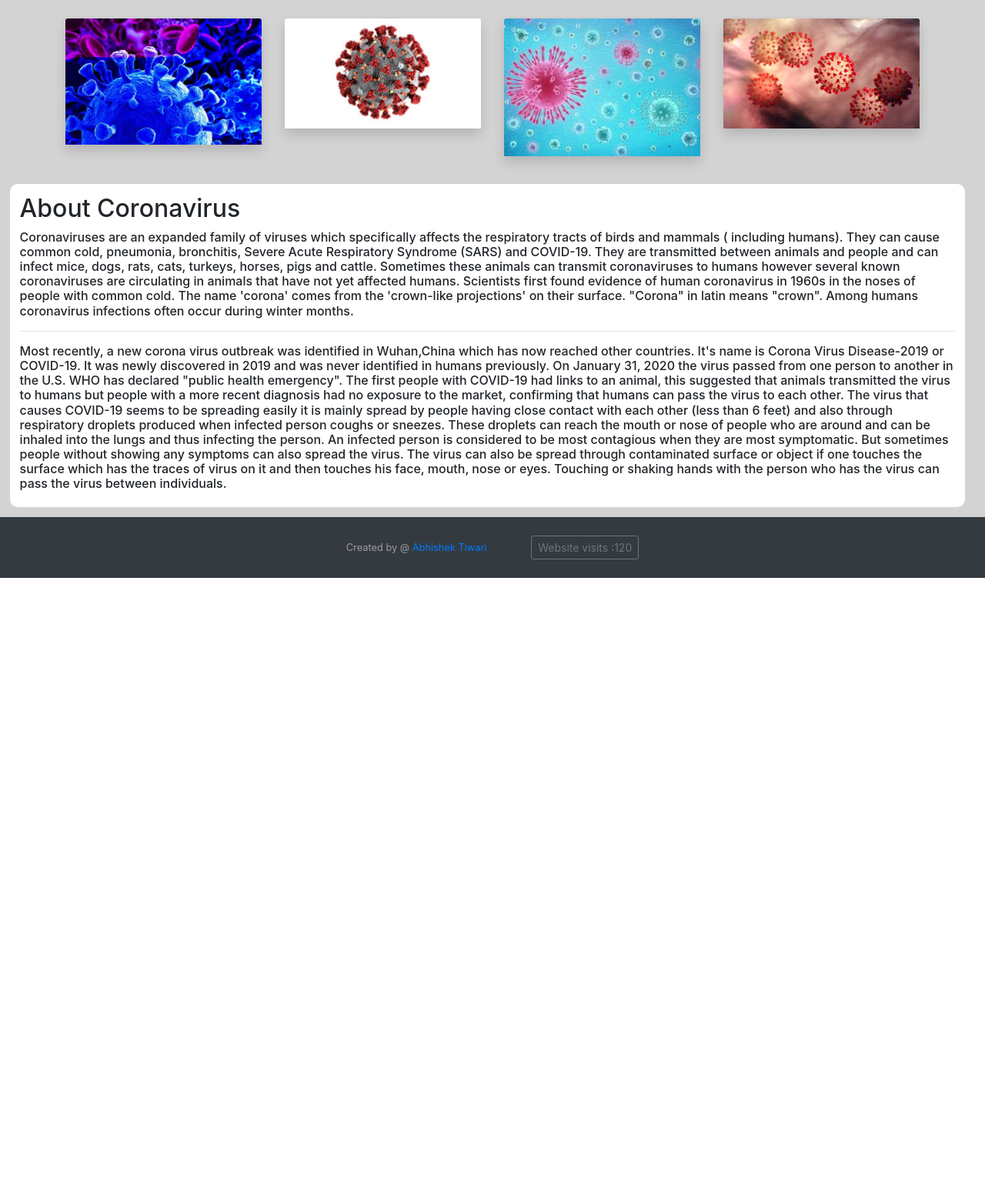
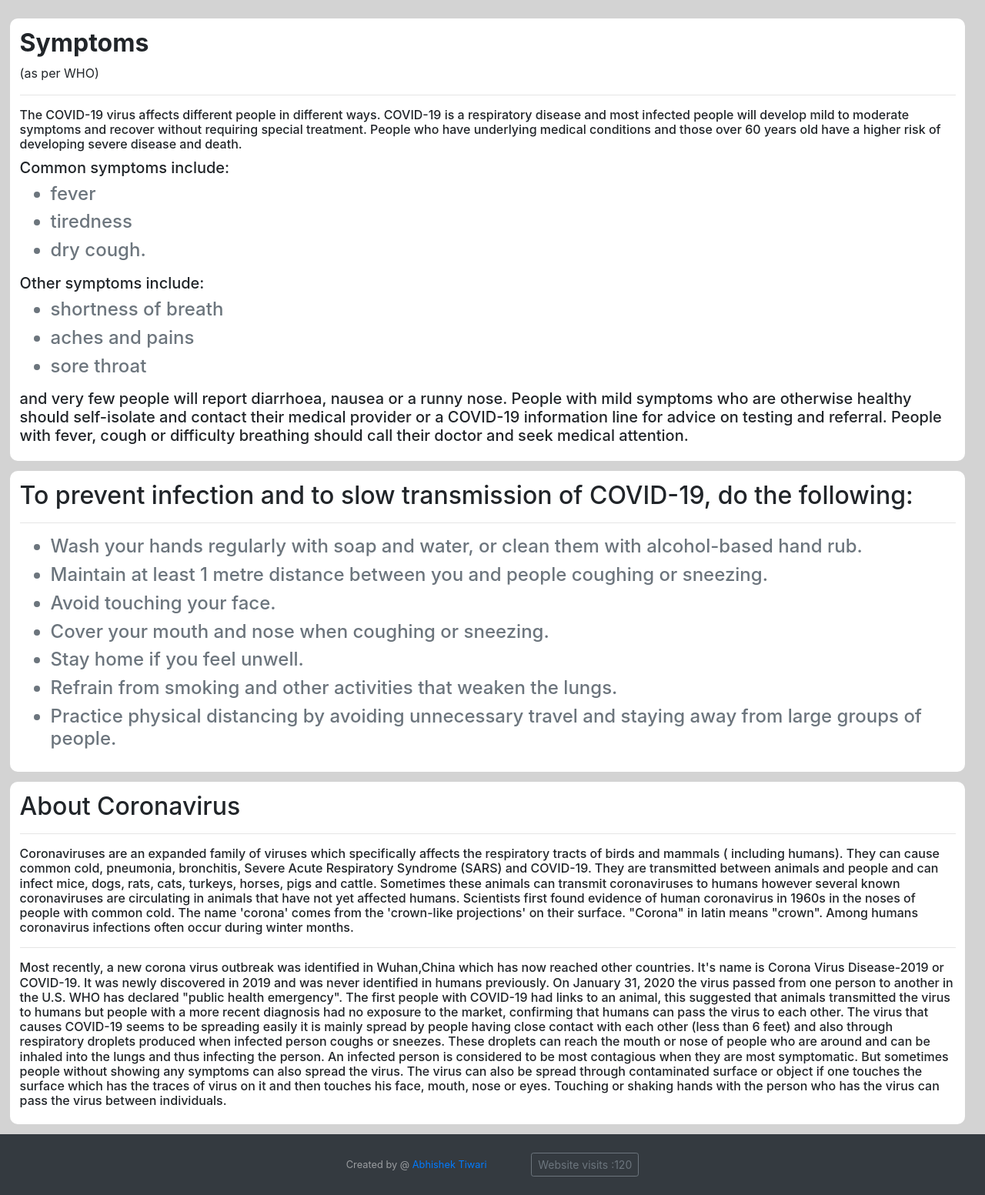
Before and after one commit to iamabhishektiwari/covidTracks, a Django app: page /about-covid19 in a window 1280 px wide. Shown: the part 215-1768 px from the top of the page at 77% size. Before the commit the page ends 966 px from the top, so only its background shows below. Run offline with Django 3.2, Linux system fonts and the light colour scheme; some libraries are stand-ins or nearby versions.

Commit message:
host added -9

```diff
--- a/globalTracks/templates/base.html
+++ b/globalTracks/templates/base.html
@@ -19,8 +19,16 @@
     <script src="https://cdn.jsdelivr.net/npm/popper.js@1.16.0/dist/umd/popper.min.js" integrity="sha384-Q6E9RHvbIyZFJoft+2mJbHaEWldlvI9IOYy5n3zV9zzTtmI3UksdQRVvoxMfooAo" crossorigin="anonymous"></script>
     <script src="https://stackpath.bootstrapcdn.com/bootstrap/4.4.1/js/bootstrap.min.js" integrity="sha384-wfSDF2E50Y2D1uUdj0O3uMBJnjuUD4Ih7YwaYd1iqfktj0Uod8GCExl3Og8ifwB6" crossorigin="anonymous"></script>
     <link rel="stylesheet" href="https://stackpath.bootstrapcdn.com/bootstrap/4.4.1/css/bootstrap.min.css" integrity="sha384-Vkoo8x4CGsO3+Hhxv8T/Q5PaXtkKtu6ug5TOeNV6gBiFeWPGFN9MuhOf23Q9Ifjh" crossorigin="anonymous">
+    <link rel="stylesheet" href="https://cdnjs.cloudflare.com/ajax/libs/font-awesome/4.7.0/css/font-awesome.min.css">
 </head>
 <style>
+.rightextra{
+  padding-right: 10px;
+  margin-right: 10px;
+}
+.white{
+  color: white;
+}
 .blue{
   color:#43459d;
 }
--- a/globalTracks/templates/covid19.html
+++ b/globalTracks/templates/covid19.html
@@ -24,36 +24,73 @@
   </div>
 </header>
 
-<!-- Page Content -->
-<div class="container">
-  <div class="row">
-    <!-- Team Member 1 -->
-    <div class="col-xl-3 col-md-6 mb-4">
-      <div class="card border-0 shadow">
-        <img src="{% static 'img/covid19.jpg' %}" class="card-img-top" alt="...">
-      </div>
-    </div>
-    <!-- Team Member 2 -->
-    <div class="col-xl-3 col-md-6 mb-4">
-      <div class="card border-0 shadow">
-        <img src="{% static 'img/download.jpeg' %}" class="card-img-top" alt="...">
-      </div>
-    </div>
-    <div class="col-xl-3 col-md-6 mb-4">
-      <div class="card border-0 shadow">
-        <img src="{% static 'img/covid-1.jpeg' %}" class="card-img-top" alt="...">
-      </div>
-    </div>
-    <div class="col-xl-3 col-md-6 mb-4">
-      <div class="card border-0 shadow">
-        <img src="{% static 'img/covid-2.jpeg' %}" class="card-img-top" alt="...">
-      </div>
-    </div>
-  <!-- /.row -->
+
+
+
+<div class="container-fluid">
+
+<h2> <b>Symptoms</b></h2>
+<h8>(as per WHO)</h8>
+<hr>
+<p class="h6">
+  The COVID-19 virus affects different people in different ways.
+  COVID-19 is a respiratory disease and most infected people will develop
+  mild to moderate symptoms and recover without requiring special treatment.
+  People who have underlying medical conditions and those over 60 years old have a
+  higher risk of developing severe disease and death.
+</p>
+<p class="h5">Common symptoms include:</p>
+<ul>
+  <li class="h4 text-muted">fever</li>
+  <li class="h4 text-muted">tiredness</li>
+  <li class="h4 text-muted">dry cough.</li>
+</ul>
+<p class="h5">Other symptoms include:</p>
+<ul>
+  <li class="h4 text-muted">shortness of breath</li>
+  <li class="h4 text-muted">aches and pains</li>
+  <li class="h4 text-muted">sore throat</li>
+</ul>
+
+<p class="h5">
+   and very few people will report diarrhoea, nausea or a runny nose.
+   People with mild symptoms who are otherwise healthy should self-isolate and
+   contact their medical provider or a COVID-19 information line for advice on testing and referral.
+   People with fever, cough or difficulty breathing should call their doctor and seek medical attention.
+ </p>
+
+
 </div>
+
+
+
+
+
+<div class="container-fluid">
+
+<h2>To prevent infection and to slow transmission of COVID-19, do the following:</h2>
+<hr>
+<ul>
+  <li class="h4 text-muted">Wash your hands regularly with soap and water, or clean them with alcohol-based hand rub.</li>
+  <li class="h4 text-muted">Maintain at least 1 metre distance between you and people coughing or sneezing.</li>
+  <li class="h4 text-muted">Avoid touching your face.</li>
+  <li class="h4 text-muted">Cover your mouth and nose when coughing or sneezing.</li>
+  <li class="h4 text-muted">Stay home if you feel unwell.</li>
+  <li class="h4 text-muted">Refrain from smoking and other activities that weaken the lungs.</li>
+  <li class="h4 text-muted">Practice physical distancing by avoiding unnecessary travel and staying away from large groups of people.</li>
+</ul>
+
 </div>
+
+
+
+
+
+
+
 <div class="container-fluid">
 <h2>About Coronavirus</h2>
+<hr>
 <h6>Coronaviruses are an expanded family of viruses which specifically affects the respiratory tracts of birds and mammals ( including humans).
 
 They can cause common cold, pneumonia, bronchitis, Severe Acute Respiratory Syndrome (SARS) and COVID-19.
--- a/globalTracks/templates/global_maps.html
+++ b/globalTracks/templates/global_maps.html
@@ -226,7 +226,7 @@
         <div class="col-md-9">
          <h3>Coronavirus Outbreak Global</h3>
          <div class="text-muted">
-           (Larger dots represents more number of cases)
+           (Darker Shade represents more number of cases)
          </div>
         </div>
 
--- a/globalTracks/templates/global_status.html
+++ b/globalTracks/templates/global_status.html
@@ -60,6 +60,9 @@
 
 
         <div class="card bg-dark mb-3 txt" style="max-width: 18rem;">
+          <div class="card-header bg-dark">
+            Global
+            </div>
           <div class="card-body">
             <div class="progress">
               <div class="progress-bar bg-success"
@@ -151,6 +154,9 @@
         <!--- country wise table-->
         <div class="col-md-3">
             <div class="card bg-dark txt">
+              <div class="card-header bg-dark">
+                {{region.name}}
+                </div>
                 <div class="card-body">
                   <div class="progress">
                     <div class="progress-bar bg-success"
```
Also changed, not shown: indiaTracks/templates/india_status.html (+10 -14 lines).
